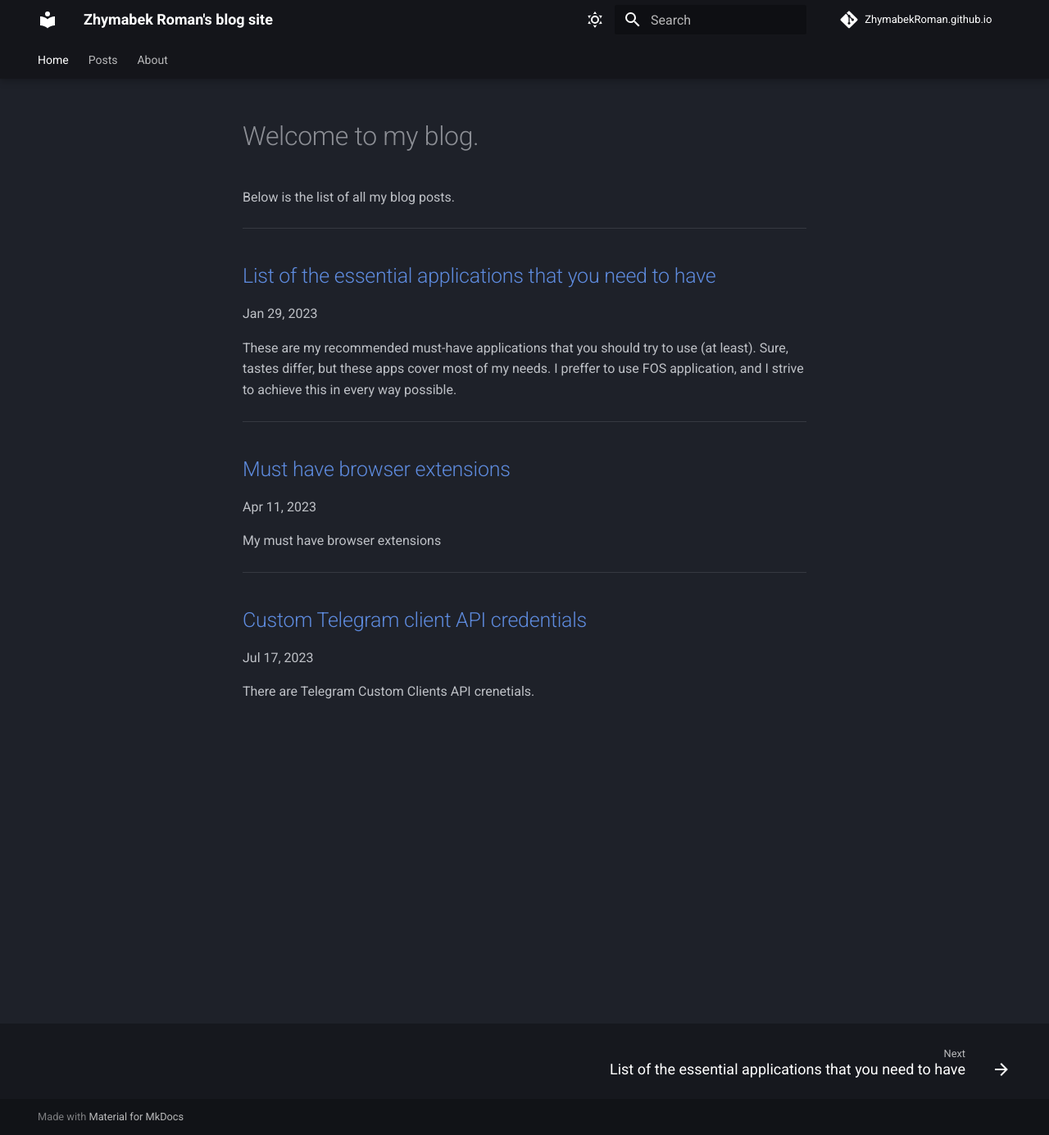
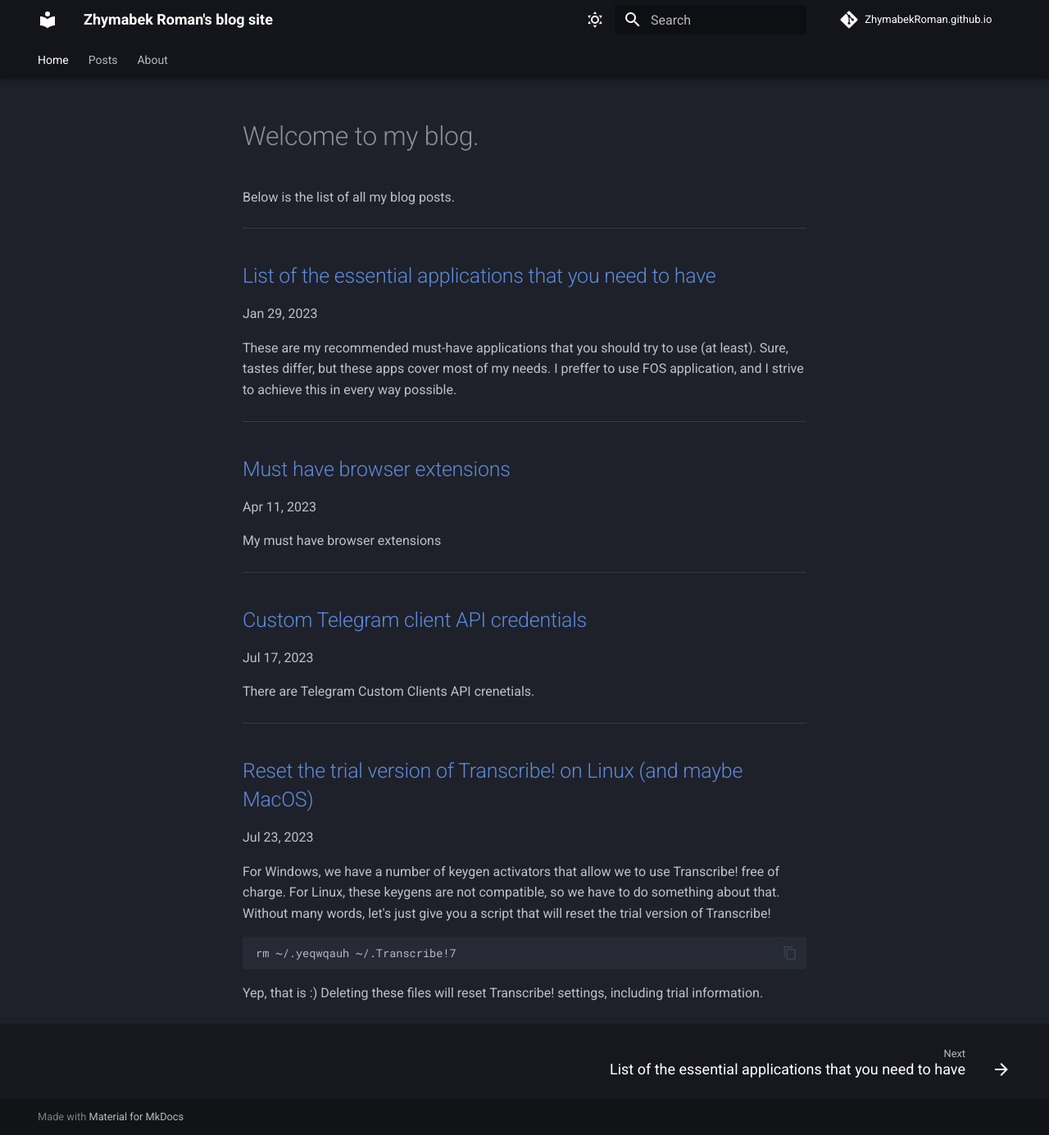
Before and after one commit to ZhymabekRoman/zhymabekroman.github.io, an MkDocs documentation site: the page built from docs/index.md, in a window 1280 px wide and 1385 px high. Shown: the whole window at 82% size. Built offline with MkDocs 1.6.1 and Material for MkDocs 9.7.7, drawn with Linux system fonts in a browser that asks for light colours; comment, search, counter and statistics services are not loaded.

Commit message:
add: new post (transcribe trial reset)!

````diff
--- /dev/null
+++ b/docs/posts/transcribe-trial-reset.md
@@ -0,0 +1,17 @@
+---
+template: post.html
+title: "Reset the trial version of Transcribe! on Linux (and maybe MacOS)"
+date: 2023-07-23
+authors:
+  - Zhymabek Roman
+tags: linux transcribe audio
+hide: [toc]
+---
+
+For Windows, we have a number of keygen activators that allow we to use Transcribe! free of charge. For Linux, these keygens are not compatible, so we have to do something about that. Without many words, let's just give you a script that will reset the trial version of Transcribe!
+
+```bash
+rm ~/.yeqwqauh ~/.Transcribe!7
+```
+
+Yep, that is :) Deleting these files will reset Transcribe! settings, including trial information.
--- a/mkdocs.yml
+++ b/mkdocs.yml
@@ -10,6 +10,7 @@ nav:
       - posts/must-have-applications.md
       - posts/must-have-browser-extensions.md
       - posts/custom-telegram-client-api-credits.md
+      - posts/transcribe-trial-reset.md
   - About: about.md
 
 theme:
````
